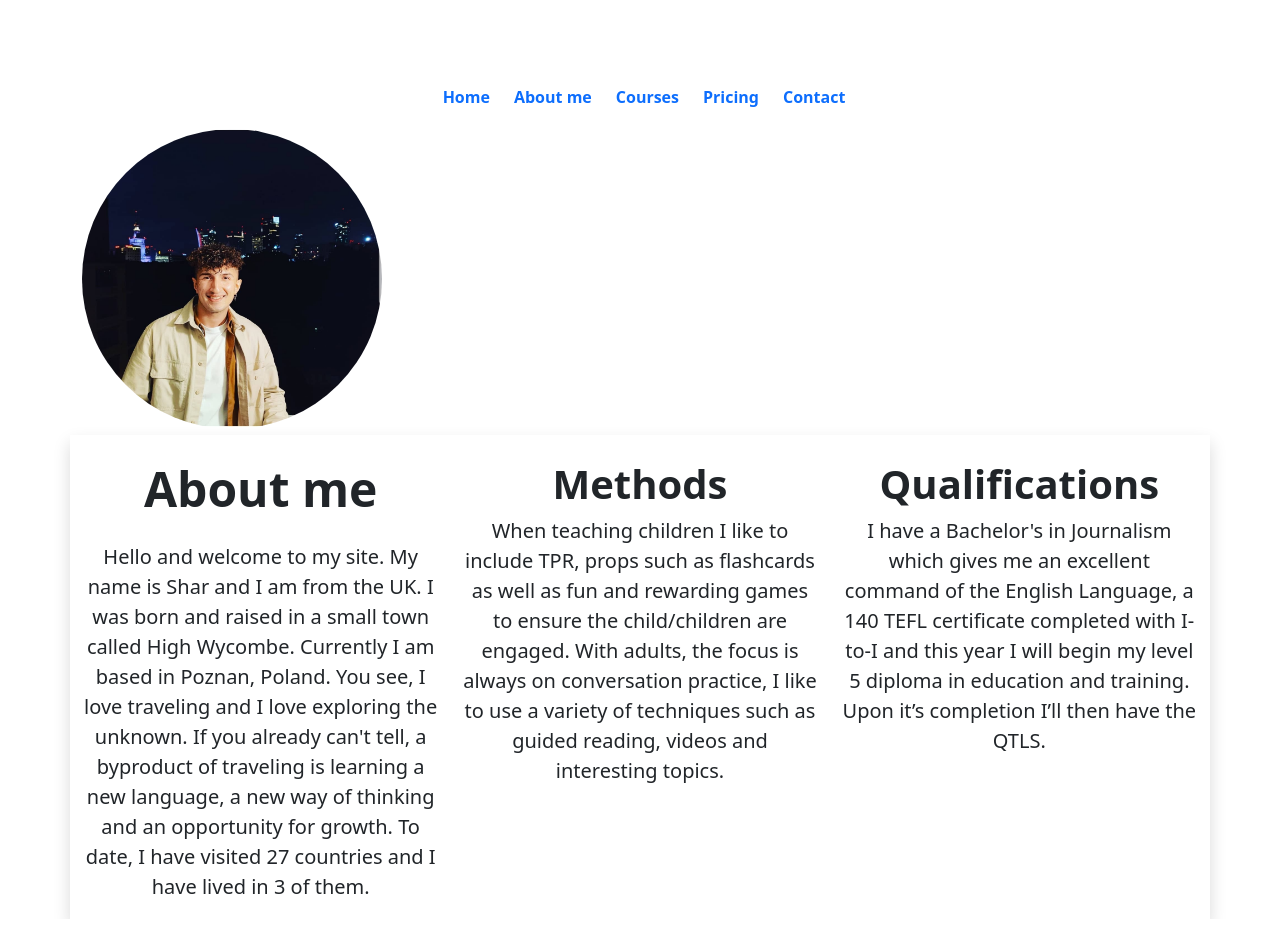
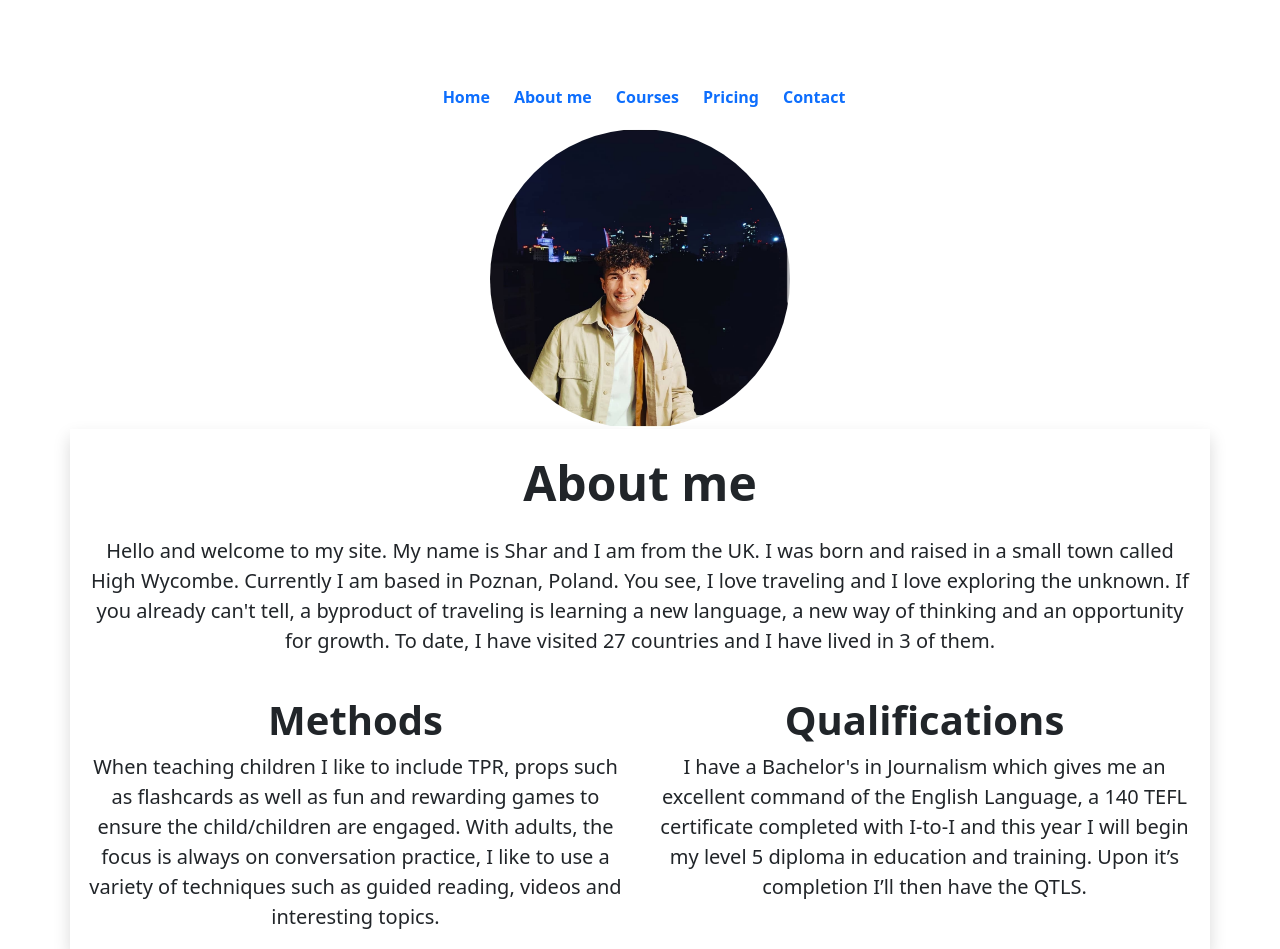
Before and after one commit to shar27/teaching-esl, a Next.js app: page /About in a window 1280 px wide. Shown: the part 160-1109 px from the top of the page. Before the commit the page ends 1079 px from the top, so only its background shows below. Built offline with nearby package versions, Linux system fonts and the light colour scheme.

Commit message:
git push --all

```diff
--- a/pages/About.js
+++ b/pages/About.js
@@ -14,30 +14,37 @@ function About() {
         </Head>
         <Logo/>
             <Nav/>
-            <div className="container">
+            <div className="col-sm-12 container   d-flex justify-content-center ">
         <Image
-            className="rounded-circle col-sm-12"
+            className="rounded-circle"
             src ="/profile-warsaw.jpg"
             width="300"
-            height="300%"
+            height="300"
+
+
         />
+        <div className="bg-warning">
+
+        </div>
         </div>
         <div className="container border border-white shadow">
         <div className="row">
-        <div className="col">
+        <div className="col-12">
         <h1 className="fw-bold display-5 col-sm-12 text-center mt-4">About me</h1>
         <p className="lead mt-4 text-center">Hello and welcome to my site. My name is Shar and I am from the UK. I was born and raised in a small
     town called High Wycombe. Currently I am based in Poznan, Poland. You see, I love traveling and I love exploring the unknown.
     If you already can't tell, a byproduct of traveling is learning a new language, a new way of thinking and an opportunity for growth.
     To date, I have visited 27 countries and I have lived in 3 of them.</p>
+
     </div>
 
-    <div className="col">
+
+    <div className="col-6">
     <h1 className="text-center fw-bold mt-4">Methods</h1>
     <p className="lead text-center">When teaching children I like to include TPR, props such as flashcards as well as fun and rewarding games to ensure the child/children are engaged. With adults, the focus is always on conversation practice,
     I like to use a variety of techniques such as guided reading, videos and interesting topics.  </p>
 </div>
-<div className="col">
+<div className="col-6">
     <h1 className="text-center fw-bold mt-4">Qualifications</h1>
     <p className="lead text-center">I have a Bachelor's in Journalism which gives me an excellent command of the English Language, a 140 TEFL certificate completed with I-to-I and this year I will begin my level 5 diploma in education and training.
     Upon it’s completion I’ll then have the QTLS.  </p>
--- a/pages/Pricing.js
+++ b/pages/Pricing.js
@@ -21,7 +21,7 @@ function Pricing() {
 <br/>
 <h1 className="text-center fw-bold text-dark">Pay as you learn.</h1>
 <br/>
-<div className="container d-flex justify-content-center mt-4 border border-white shadow ">
+<div className="container d-flex justify-content-center mt-4  border border-white shadow ">
 <div className="row">
 <div className="card col-sm-12 col-lg-4 text-center border border-white shadow">
 <h5 className="card-title text-center fw-bold p-2 col-sm-12">Single</h5>
@@ -91,7 +91,7 @@ function Pricing() {
 </div>
 
 <h1 className="text-center fw-bold text-dark mt-4 mb-4">Packages</h1>
-<div className="card col-sm-12 col-lg-4 text-center border border-white shadow ">
+<div className="card col-sm-12 col-lg-4  text-center border border-white shadow ">
 <h5 className="card-title text-center fw-bold p-2">Single x 4</h5>
   <div className="card-body">
     <Image
```
